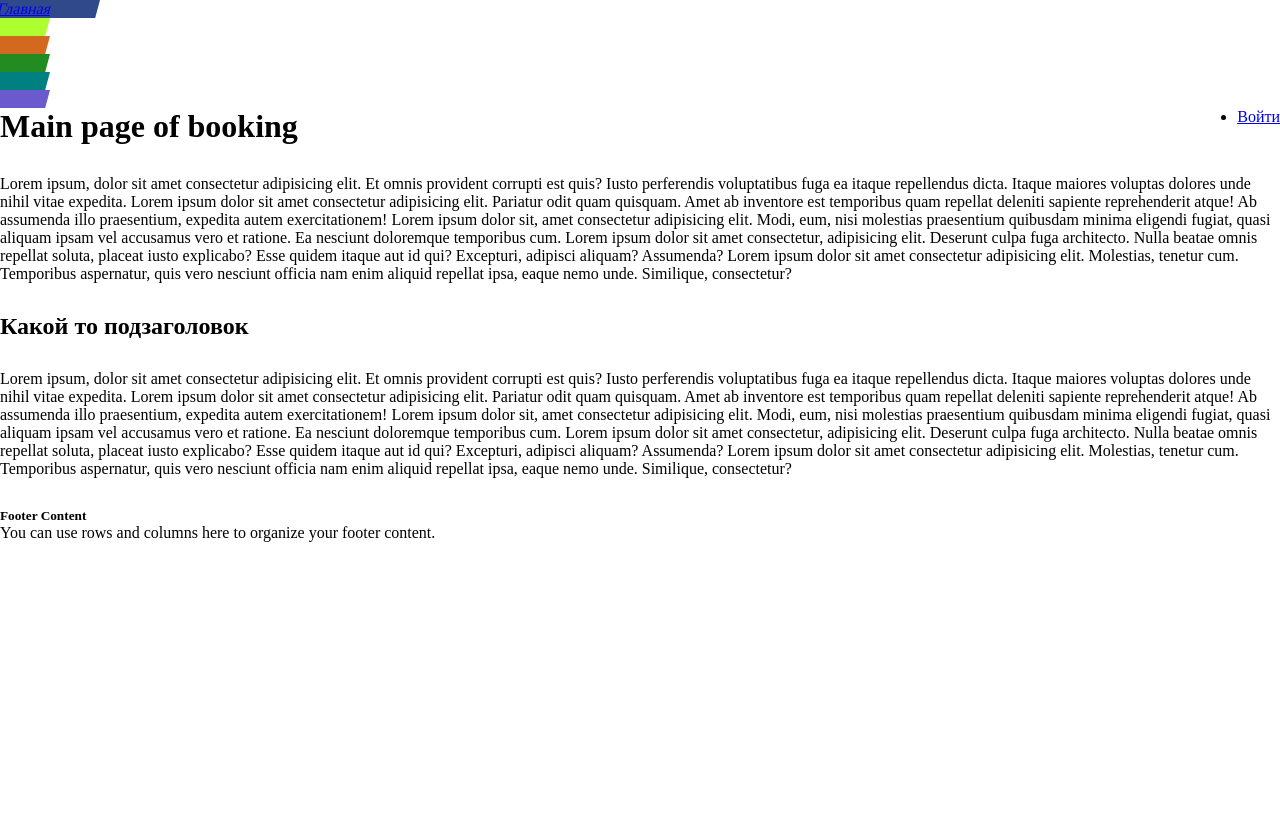
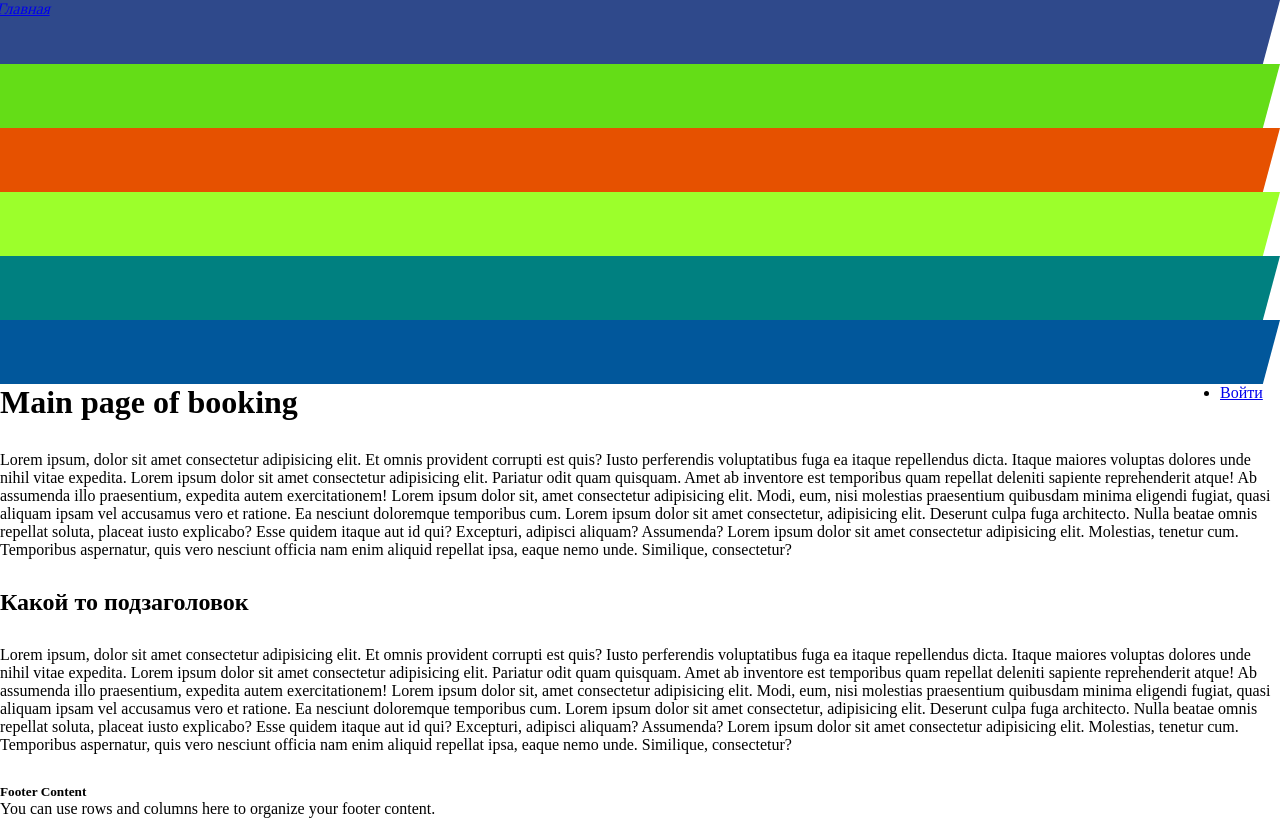
Before and after one commit to kuildi/SGBooking, a React app: page / in a window 1280 px wide. Built offline with nearby package versions, Linux system fonts and the light colour scheme; the HTML template or start-up script is replaced by a standard one.

Commit message:
react-router v4, правки стилей навигации

```diff
--- a/package.json
+++ b/package.json
@@ -14,11 +14,13 @@
   "dependencies": {
     "create-react-class": "^15.6.3",
     "jquery": "^3.3.1",
+    "materialize-css": "^1.0.0-rc.2",
     "popper.js": "^1.14.6",
     "prop-types": "^15.6.2",
     "react": "^16.6.3",
     "react-dom": "^16.6.3",
-    "react-router": "^3.2.1"
+    "react-router": "^4.3.1",
+    "react-router-dom": "^4.3.1"
   },
   "devDependencies": {
     "@babel/core": "^7.2.2",
--- a/src/App.js
+++ b/src/App.js
@@ -1,9 +1,10 @@
 import React from 'react';
 import ReactDOM from 'react-dom';
+import '../node_modules/materialize-css/dist/js/materialize';
 import './Styles/style.scss';
 
-import { Router, Route, IndexRoute, browserHistory, hashHistory } from 'react-router';
-
+// import { Router, Route, IndexRoute, browserHistory, hashHistory } from 'react-router';
+import { HashRouter as Router, Route} from "react-router-dom";
 import Layout from './Layouts/Layout';
 import Main from './Pages/Main';
 import Football from './Pages/Football';
@@ -17,16 +18,14 @@ const app = document.getElementById('root');
 
 
 ReactDOM.render(
-	<Router history={hashHistory}>
-		<Route path="/" component={Layout}>
-			<IndexRoute component={Main} />
-			<Route path="football" component={Football}>
-				<Route path=":postId" component={Post}/>
-			</Route>
-			<Route path="basketball" component={Basketball}></Route>
-			<Route path="contacts" component={Contacts}></Route>
-			<Route path="cricket" component={Cricket}></Route>
-			<Route path="tennis" component={Tennis}></Route>
-		</Route>
+	<Router>
+		<Layout>
+			<Route exact path='/' component={Main} />
+			<Route path="/football" component={Football}></Route>
+			<Route path="/basketball" component={Basketball}></Route>
+			<Route path="/contacts" component={Contacts}></Route>
+			<Route path="/cricket" component={Cricket}></Route>
+			<Route path="/tennis" component={Tennis}></Route>
+		</Layout>
 	</Router>,
 	app);
--- a/src/Styles/style.scss
+++ b/src/Styles/style.scss
@@ -12,6 +12,22 @@ h6 {
     user-select: none;
 }
 
+$football_color: #64dd17;
+$basketball_color: #e65100;
+$tenis_color: #93ff17e8;
+$contacts_color: #01579b;
+
+$cut_down_right: polygon(0 0, 1600px 0, 1600px 92%, 0 100%);
+$cut_down_left: polygon(0 0, 1600px 0, 1600px 100%, 0 92%);
+
+@mixin transform($value) {
+    -webkit-transform: $value;
+    -moz-transform: $value;
+    -ms-transform: $value;
+    -o-transform: $value;
+    transform: $value;
+}
+
 body {
     position: relative;
     z-index: 0;
@@ -22,19 +38,11 @@ body {
 }
 
 .skew {
-    >* {
-        -webkit-transform: skewX(15deg);
-        -moz-transform: skewX(15deg);
-        -ms-transform: skewX(15deg);
-        -o-transform: skewX(15deg);
-        transform: skewX(15deg);
+    * {
+        @include transform(skewX(15deg));
     }
 
-    -webkit-transform: skewX(-15deg);
-    -moz-transform: skewX(-15deg);
-    -ms-transform: skewX(-15deg);
-    -o-transform: skewX(-15deg);
-    transform: skewX(-15deg);
+    @include transform(skewX(-15deg));
 }
 
 .header_sticky {
@@ -44,32 +52,27 @@ body {
 }
 
 nav li {
-    width: 50px;
-    transition: all .4s !important;
+    min-width: 50px;
+    min-height: 64px;
+    transition: all .3s !important;
     transform-origin: top;
 
     &:hover {
-        width: 100px;
         background-color: rgba(0, 0, 0, 0.1);
-    }
-}
-
-.active {
-    width: 100px;
-
-    a {
-        visibility: visible;
     }
 }
 
 nav {
     li {
         a {
-            visibility: hidden;
+            transition: all .3s !important;
+            opacity: 0;
+            width: 0;
         }
 
         &:hover a {
-            visibility: visible;
+            opacity: 1;
+            width: 100px;
         }
     }
 
@@ -78,16 +81,21 @@ nav {
     }
 }
 
+.active {
+    opacity: 1;
+    width: 100px;
+}
+
 #football {
-    background-color: greenyellow;
+    background-color: $football_color;
 }
 
 #basketball {
-    background-color: chocolate;
+    background-color: $basketball_color;
 }
 
 #tenis {
-    background-color: forestgreen;
+    background-color: $tenis_color;
 }
 
 #vacancy {
@@ -103,7 +111,7 @@ nav {
 }
 
 #contacts {
-    background-color: slateblue;
+    background-color: $contacts_color;
 }
 
 .card-content {
@@ -114,21 +122,23 @@ nav {
 
 .cut_section_right {
     padding: 30px 0 !important;
-    clip-path: polygon(0 0, 1600px 0, 1600px 87%, 0 100%);
+    clip-path: $cut_down_right
 }
 
 .cut_section_left {
     padding: 30px 0 !important;
-    clip-path: polygon(0 0, 1600px 0, 1600px 100%, 0 87%);
+    clip-path: $cut_down_left
 }
 
 .pad-bot-sm {
     padding-bottom: 20px !important;
 }
 
+// Блок логина
+
 .login_block {
     position: absolute;
-    right: 0;
+    right: 10px;
 
     li {
         width: auto;
@@ -139,7 +149,12 @@ nav {
     }
 
     a {
-        visibility: visible;
+        width: auto;
+        opacity: 1;
+
+        &:hover {
+            width: auto;
+        }
     }
 }
 
@@ -151,6 +166,9 @@ nav {
     transition: all .4s;
 }
 
+// //Блок логина
+
+// Карточки
 .card {
     position: relative !important;
 }
@@ -183,3 +201,5 @@ nav {
         padding: 10px;
     }
 }
+
+// //Карточки
--- a/src/components/Article.js
+++ b/src/components/Article.js
@@ -10,7 +10,7 @@ export default class Article extends React.Component {
             { header: "Полюшко", text: "Lorem ipsum, dolor sit amet consectetur adipisicing elit. Suscipit, tempora similique. Nobis praesentium eos dicta sint obcaecati ab libero maxime at minima odit, excepturi doloremque ipsum consequuntur, fugiat assumenda esse?" },
             { header: "Поле 4", text: "Lorem ipsum dolor sit amet consectetur, adipisicing elit. Rerum vero magnam voluptas labore doloribus quibusdam aspernatur tenetur. Fugit, perspiciatis eum nihil deleniti maxime odio quis, consequuntur unde, commodi maiores recusandae." },
             { header: "Поле 5", text: "Lorem ipsum dolor sit amet consectetur adipisicing elit. Expedita aliquid quae, pariatur beatae unde provident perferendis deleniti, iusto incidunt laboriosam ipsa odit velit, earum saepe quam voluptates voluptatum non itaque." },
-            { header: "Поле Валентина дядьки", text: "Lorem ipsum dolor sit amet consectetur adipisicing elit. Impedit minus, deleniti dignissimos tenetur omnis obcaecati soluta repellendus ipsam excepturi sed corrupti, eligendi quam. Aspernatur, veniam et nihil fuga reiciendis enim?" },
+            { header: "Поле поле", text: "Lorem ipsum dolor sit amet consectetur adipisicing elit. Impedit minus, deleniti dignissimos tenetur omnis obcaecati soluta repellendus ipsam excepturi sed corrupti, eligendi quam. Aspernatur, veniam et nihil fuga reiciendis enim?" },
             { header: "Еще одно поле", text: "Lorem ipsum dolor sit amet consectetur adipisicing elit. Nam repudiandae assumenda obcaecati sunt aspernatur consectetur esse sit accusantium qui, labore reiciendis voluptatibus asperiores praesentium quis quos ipsa alias velit eveniet." },
         ];
 
--- a/src/components/Menu.js
+++ b/src/components/Menu.js
@@ -2,15 +2,11 @@ import React from 'react';
 import MenuItem from './MenuItem';
 
 export default class Menu extends React.Component {
-	isActive(href)
-	{
-		return window.location.pathname === href;
-	}
 
 	render() {
 
 		let items = this.props.items.map((item, index) => {
-			return <MenuItem key={index} href={item.href}  active={this.isActive(item.href)} id={item.id} icon={item.icon}>{item.title}</MenuItem>
+			return <MenuItem key={index} href={item.href} id={item.id} icon={item.icon}>{item.title}</MenuItem>
 		});
 
 		return (
--- a/src/components/MenuItem.js
+++ b/src/components/MenuItem.js
@@ -1,23 +1,23 @@
 import React from 'react';
 import PropTypes from 'prop-types';
-import {Link} from 'react-router';
+import {NavLink} from 'react-router-dom';
 
 export default class MenuItem extends React.Component {
 	render() {
 		return (
-			<li className={this.props.active ? 'active skew' : 'skew'} id={this.props.id}>
-				<Link to={this.props.href}>{this.props.children}</Link>
+			<li className='skew' id={this.props.id}>
+				<NavLink to={this.props.href} activeClassName="active">{this.props.children}</NavLink>
 			</li>
 		);
 	}
 }
 
-MenuItem.defaultProps = {
-	children: "Главная (страница по умолчанию)",
-	href: "/"
-};
+// MenuItem.defaultProps = {
+// 	children: "Главная (страница по умолчанию)",
+// 	href: "/"
+// };
 
-MenuItem.propTypes = {
-	children: PropTypes.number.isRequired,
-	href: PropTypes.string.isRequired
-}
+// MenuItem.propTypes = {
+// 	children: PropTypes.number.isRequired,
+// 	href: PropTypes.string.isRequired
+// }
--- a/src/components/Navbar.js
+++ b/src/components/Navbar.js
@@ -17,8 +17,8 @@ export default class Navbar extends React.Component {
                     <Menu items={menuItems}></Menu>
                     <ul className="login_block right">
                         <li><a href="#">Войти</a></li>
-                        <li className='dropdown-menu'><a href="#">Зарегистрироваться</a></li>
-                        <li className='dropdown-menu'><a href="#">лОолл</a></li>
+                        {/* <li className='dropdown-menu'><a href="#">Зарегистрироваться</a></li>
+                        <li className='dropdown-menu'><a href="#">лОолл</a></li> */}
                     </ul>
                 </div>
             </nav>
```
Also changed, not shown: 3 other files (tests, documents, lock files or other folders).
